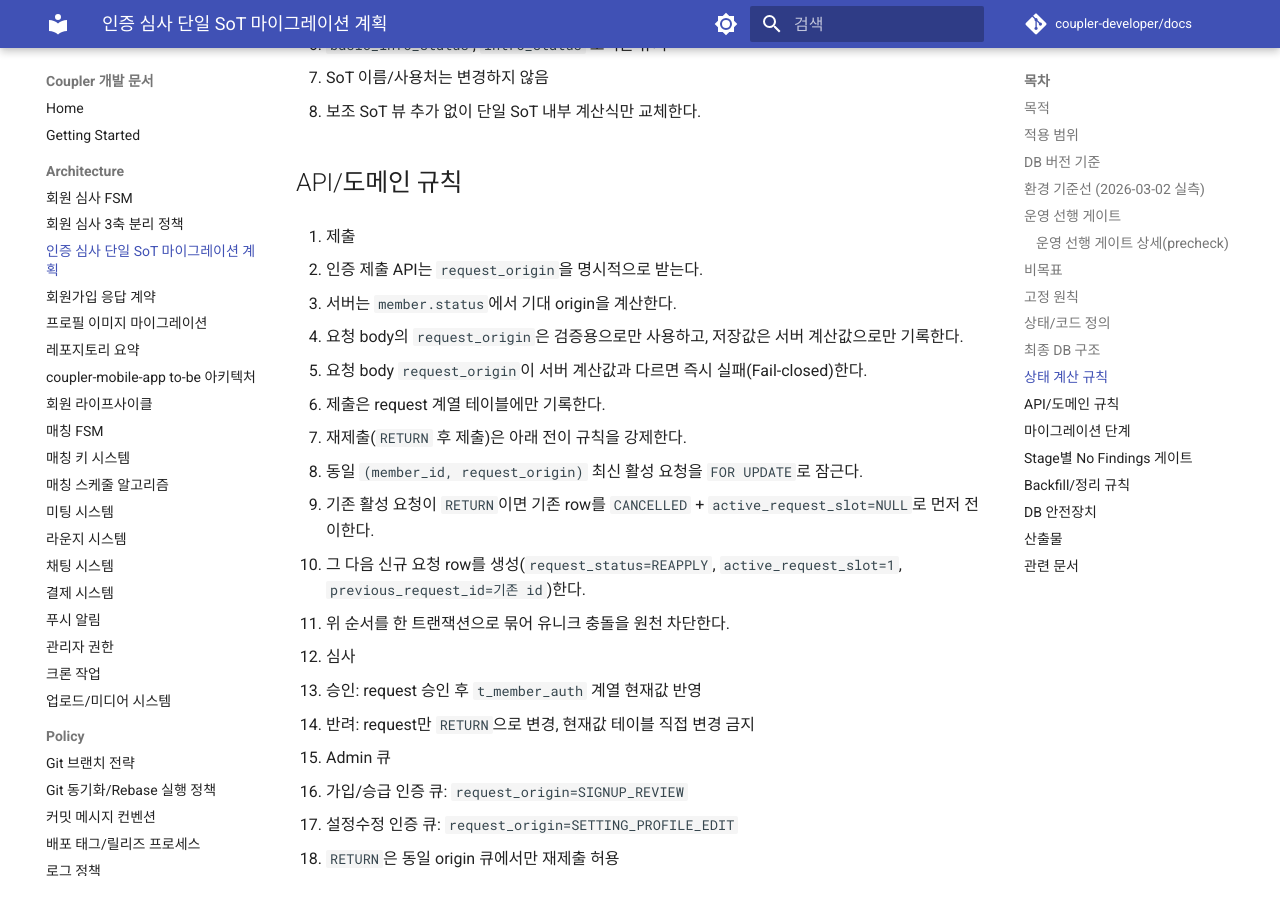
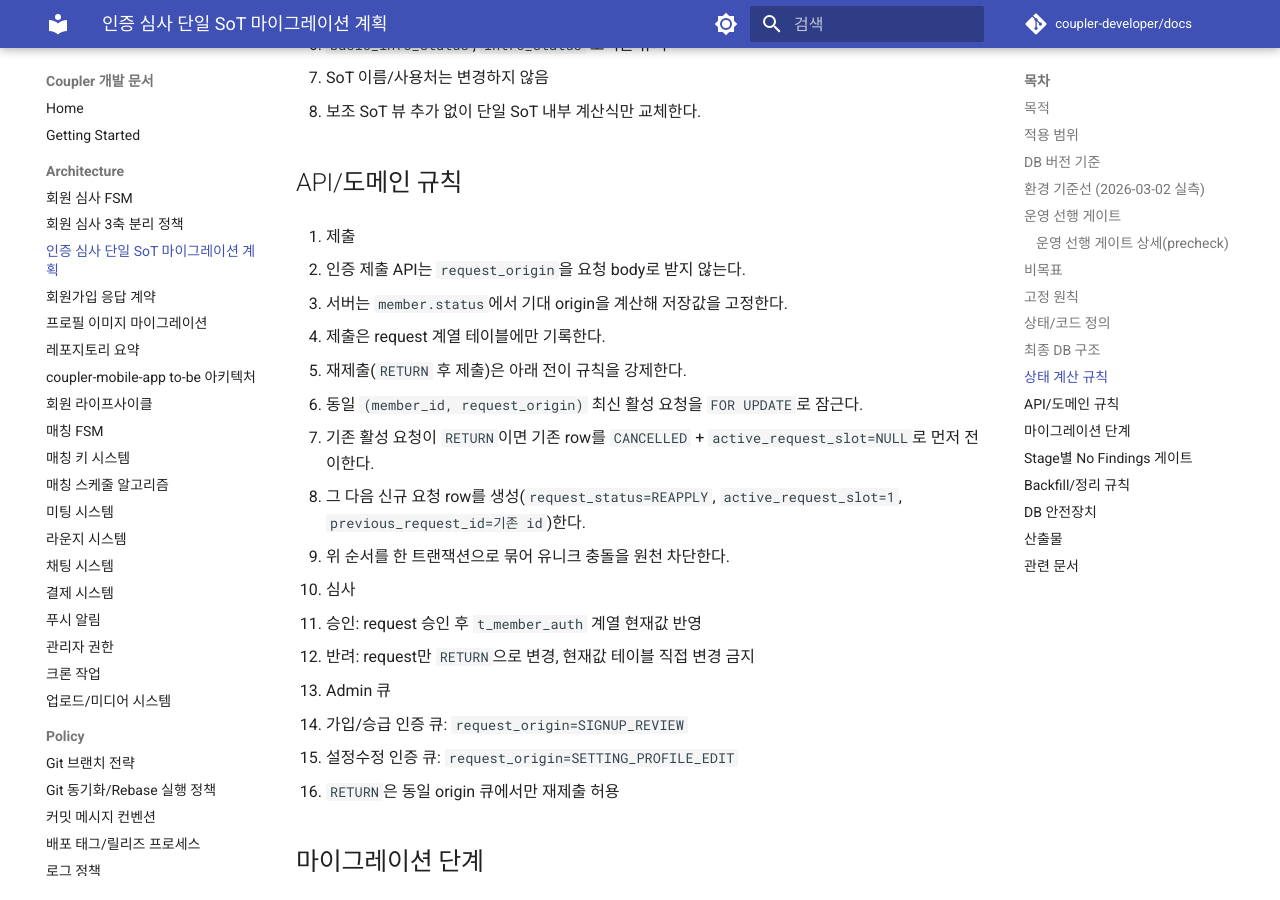
Before and after one commit to coupler-developer/docs, an MkDocs documentation site: the page built from content/architecture/auth-review-single-sot-migration-plan.md, in a window 1280 px wide and 900 px high, scrolled down 3748 px. Built offline with MkDocs 1.6.1 and Material for MkDocs 9.7.7, drawn with Linux system fonts in a browser that asks for light colours; comment, search, counter and statistics services are not loaded.

Commit message:
docs(architecture): align auth submit request_origin contract

```diff
--- a/content/architecture/auth-review-single-sot-migration-plan.md
+++ b/content/architecture/auth-review-single-sot-migration-plan.md
@@ -134,10 +134,8 @@
 
 1. 제출
 
-- 인증 제출 API는 `request_origin`을 명시적으로 받는다.
-- 서버는 `member.status`에서 기대 origin을 계산한다.
-- 요청 body의 `request_origin`은 검증용으로만 사용하고, 저장값은 서버 계산값으로만 기록한다.
-- 요청 body `request_origin`이 서버 계산값과 다르면 즉시 실패(Fail-closed)한다.
+- 인증 제출 API는 `request_origin`을 요청 body로 받지 않는다.
+- 서버는 `member.status`에서 기대 origin을 계산해 저장값을 고정한다.
 - 제출은 request 계열 테이블에만 기록한다.
 - 재제출(`RETURN` 후 제출)은 아래 전이 규칙을 강제한다.
   - 동일 `(member_id, request_origin)` 최신 활성 요청을 `FOR UPDATE`로 잠근다.
```
